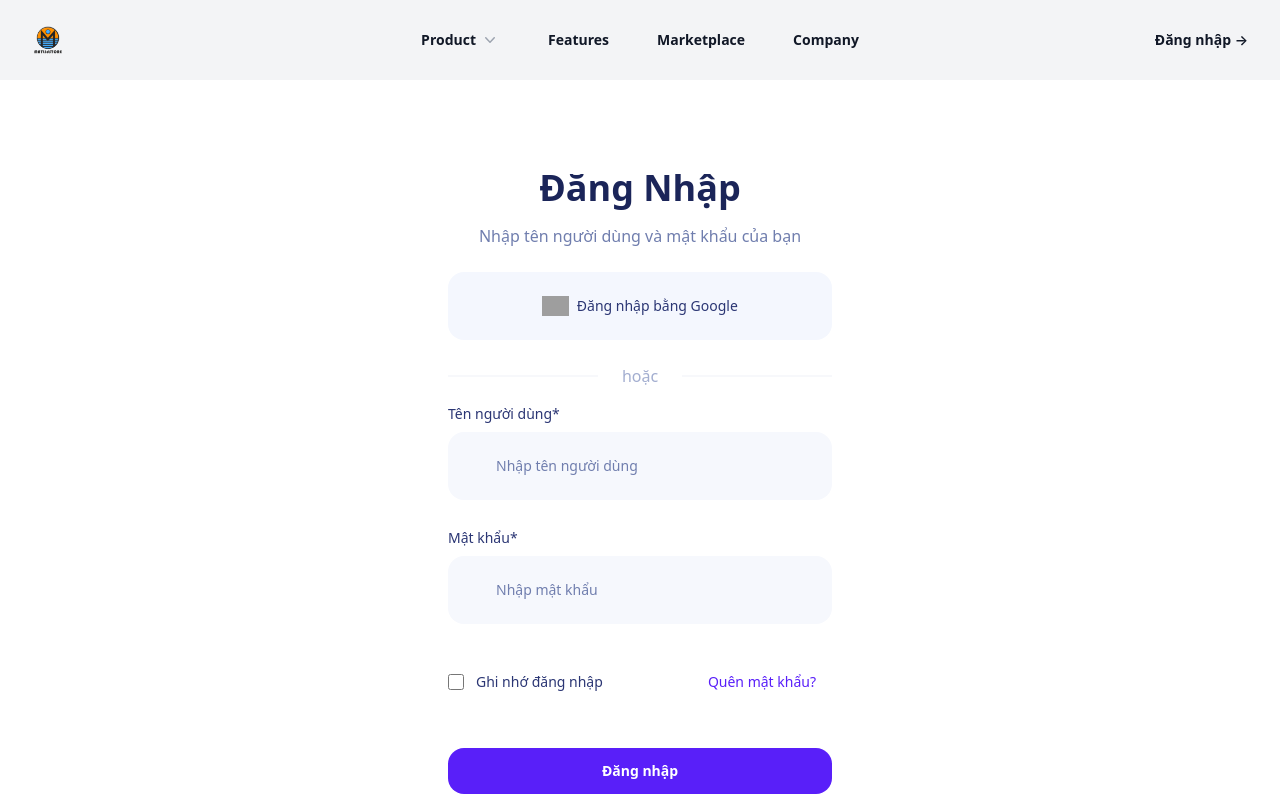
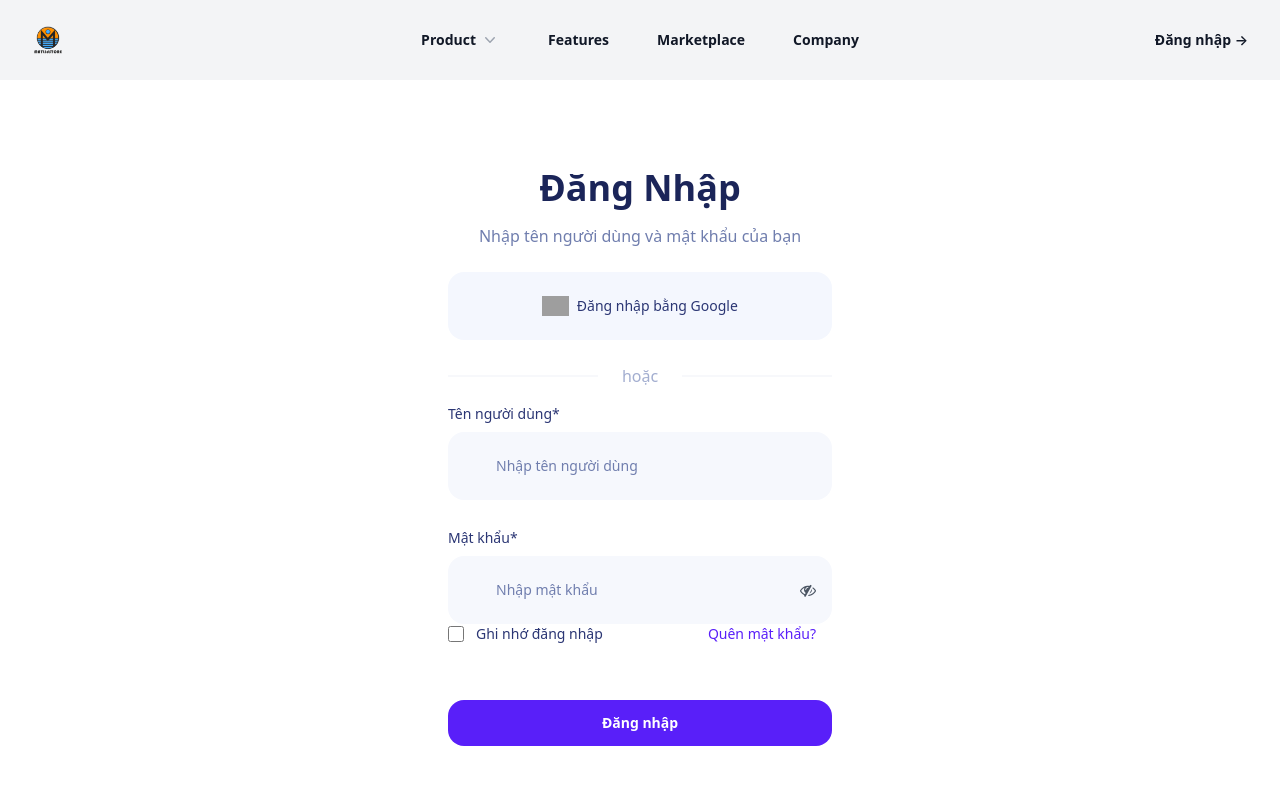
Before and after one commit to phamtiendungcw/MatLidStore, an Angular app in the folder src/MLS.MatLidStoreUI/: page /login in a window 1280 px wide. Shown: the top 796 px of the page. Built offline with nearby package versions, Linux system fonts and the light colour scheme; grey boxes are pictures that could not be loaded.

Commit message:
Refactor AccountService to include login status and methods
- Added a new BehaviorSubject to track the login status in the AccountService
- Implemented setLoggedIn() method to update the login status
- Implemented isLoggedIn() method to retrieve the current login status

```diff
--- a/src/MLS.MatLidStoreUI/src/app/core/services/account.service.ts
+++ b/src/MLS.MatLidStoreUI/src/app/core/services/account.service.ts
@@ -1,6 +1,20 @@
 import { Injectable } from '@angular/core';
+import { BehaviorSubject } from 'rxjs';
 
 @Injectable({
   providedIn: 'root',
 })
-export class AccountService {}
+export class AccountService {
+  private loggedInSubject = new BehaviorSubject<boolean>(false);
+  loggerIn$ = this.loggedInSubject.asObservable();
+
+  // Hàm để thay đổi trạng thái đăng nhập
+  setLoggedIn(isLoggedIn: boolean): void {
+    this.loggedInSubject.next(isLoggedIn);
+  }
+
+  // Hàm để lấy trạng thái đăng nhập
+  isLoggedIn(): boolean {
+    return this.loggedInSubject.value;
+  }
+}
--- a/src/MLS.MatLidStoreUI/src/app/modules/app.component.ts
+++ b/src/MLS.MatLidStoreUI/src/app/modules/app.component.ts
@@ -1,7 +1,34 @@
-import { Component } from '@angular/core';
+import { Component, inject, OnInit } from '@angular/core';
+import { AccountService } from '../core/services/account.service';
+import { Router } from '@angular/router';
 
 @Component({
   selector: 'app-root',
   template: '<router-outlet></router-outlet>',
 })
-export class AppComponent {}
+export class AppComponent implements OnInit {
+  loggerIn = false;
+  private accountService = inject(AccountService);
+  private router = inject(Router);
+
+  ngOnInit(): void {
+    this.loggerIn = this.accountService.isLoggedIn();
+    console.log('LoggerIn: ', this.loggerIn);
+
+    if (!this.loggerIn) {
+      this.router.navigate(['/login']).then(r => r.valueOf());
+    } else {
+      this.router.navigate(['/admin/home/dashboard']).then(r => r.valueOf());
+    }
+
+    this.accountService.loggerIn$.subscribe(value => {
+      this.loggerIn = value;
+
+      if (this.loggerIn) {
+        this.router.navigate(['/admin/home/dashboard']).then(r => r.valueOf());
+      } else {
+        this.router.navigate(['/login']).then(r => r.valueOf());
+      }
+    });
+  }
+}
--- a/src/MLS.MatLidStoreUI/src/app/modules/app.module.ts
+++ b/src/MLS.MatLidStoreUI/src/app/modules/app.module.ts
@@ -6,11 +6,13 @@ import { AppComponent } from './app.component';
 import { NgbModule } from '@ng-bootstrap/ng-bootstrap';
 import { AppAdminModule } from './app-admin/app-admin.module';
 import { AppClientModule } from './app-client/app-client.module';
+import { API_BASE_URL, MatLidStoreAPIServices } from '../core/data/mls-data.service';
+import { HttpClientModule } from '@angular/common/http';
 
 @NgModule({
   declarations: [AppComponent],
-  imports: [BrowserModule, AppRoutingModule, NgbModule, AppAdminModule, AppClientModule],
-  providers: [],
+  imports: [BrowserModule, AppRoutingModule, HttpClientModule, NgbModule, AppAdminModule, AppClientModule],
+  providers: [MatLidStoreAPIServices, { provide: API_BASE_URL, useValue: 'https://localhost:8100' }],
   bootstrap: [AppComponent],
 })
 export class AppModule {}
--- a/src/MLS.MatLidStoreUI/src/app/theme/pages/account/account.component.html
+++ b/src/MLS.MatLidStoreUI/src/app/theme/pages/account/account.component.html
@@ -3,7 +3,10 @@
     <div class="flex justify-center w-full h-full my-auto xl:gap-14 lg:justify-normal md:gap-5 draggable">
       <div class="flex items-center justify-center w-full lg:p-12">
         <div class="flex items-center xl:p-10">
-          <form class="flex flex-col w-full h-full pb-6 text-center bg-white rounded-3xl">
+          <form
+            #loginForm="ngForm"
+            (ngSubmit)="loginClick()"
+            class="flex flex-col w-full h-full pb-6 text-center bg-white rounded-3xl">
             <h3 class="mb-3 text-4xl font-extrabold text-dark-grey-900">Đăng Nhập</h3>
             <p class="mb-4 text-grey-700">Nhập tên người dùng và mật khẩu của bạn</p>
             <a
@@ -21,16 +24,34 @@
             </div>
             <label class="mb-2 text-sm text-start text-grey-900" for="username">Tên người dùng*</label>
             <input
+              [(ngModel)]="model.username"
+              name="username"
               class="flex items-center w-full px-5 py-4 mr-2 text-sm font-medium outline-none focus:bg-grey-400 mb-7 placeholder:text-grey-700 bg-grey-200 text-dark-grey-900 rounded-2xl"
               id="username"
               placeholder="Nhập tên người dùng"
               type="text" />
             <label class="mb-2 text-sm text-start text-grey-900" for="password">Mật khẩu*</label>
-            <input
-              class="flex items-center w-full px-5 py-4 mb-5 mr-2 text-sm font-medium outline-none focus:bg-grey-400 placeholder:text-grey-700 bg-grey-200 text-dark-grey-900 rounded-2xl"
-              id="password"
-              placeholder="Nhập mật khẩu"
-              type="password" />
+            <div class="relative">
+              <input
+                [(ngModel)]="model.password"
+                name="password"
+                class="w-full px-5 py-4 pr-12 text-sm font-medium outline-none placeholder:text-grey-700 bg-grey-200 text-dark-grey-900 rounded-2xl"
+                id="password"
+                placeholder="Nhập mật khẩu"
+                [type]="showPassword ? 'text' : 'password'"
+                required />
+              <button
+                type="button"
+                (click)="togglePassword()"
+                class="absolute inset-y-0 right-0 flex items-center px-3"
+                aria-label="Toggle password visibility"
+                title="{{ showPassword ? 'Ẩn mật khẩu' : 'Hiển thị mật khẩu' }}">
+                <i *ngIf="showPassword" class="fa fa-eye text-gray-600 hover:text-gray-800 transition duration-300"></i>
+                <i
+                  *ngIf="!showPassword"
+                  class="fa fa-eye-slash text-gray-600 hover:text-gray-800 transition duration-300"></i>
+              </button>
+            </div>
             <div class="flex flex-row justify-between mb-8">
               <label class="relative inline-flex items-center mr-3 cursor-pointer select-none">
                 <div class="flex items-center mb-4">
@@ -45,6 +66,7 @@
               <a class="mr-4 text-sm font-medium text-purple-blue-500" href="javascript:void(0)">Quên mật khẩu?</a>
             </div>
             <button
+              type="submit"
               class="w-full px-6 py-3 mb-5 text-sm font-bold leading-none text-white transition duration-300 md:w-96 rounded-2xl hover:bg-purple-blue-600 focus:ring-4 focus:ring-purple-blue-100 bg-purple-blue-500">
               Đăng nhập
             </button>
--- a/src/MLS.MatLidStoreUI/src/app/theme/pages/account/account.component.scss
+++ b/src/MLS.MatLidStoreUI/src/app/theme/pages/account/account.component.scss
@@ -0,0 +1,11 @@
+.relative {
+  position: relative;
+}
+
+.absolute {
+  position: absolute;
+  top: 50%;
+  right: 0.5rem;
+  transform: translateY(-50%);
+  cursor: pointer;
+}
--- a/src/MLS.MatLidStoreUI/src/app/theme/pages/account/account.component.ts
+++ b/src/MLS.MatLidStoreUI/src/app/theme/pages/account/account.component.ts
@@ -1,8 +1,40 @@
-import { Component } from '@angular/core';
+import { Component, inject } from '@angular/core';
+import { Router } from '@angular/router';
+import { AuthRequest, AuthResponse, MatLidStoreAPIServices } from 'src/app/core/data/mls-data.service';
+import { AccountService } from 'src/app/core/services/account.service';
 
 @Component({
   selector: 'app-account',
   templateUrl: './account.component.html',
   styleUrls: ['./account.component.scss', '../../styles/motion-tailwind.css'],
 })
-export class AccountComponent {}
+export class AccountComponent {
+  loggedIn = false;
+  model: AuthRequest = new AuthRequest();
+  user: AuthResponse | null = null;
+  showPassword = false;
+  private matlidstoreapi = inject(MatLidStoreAPIServices);
+  private router = inject(Router);
+  private accountService = inject(AccountService);
+
+  togglePassword() {
+    this.showPassword = !this.showPassword;
+  }
+
+  loginClick() {
+    this.matlidstoreapi.login(this.model).subscribe({
+      next: response => {
+        this.user = response;
+        console.log('User: ', this.user);
+        this.loggedIn = true;
+        this.accountService.setLoggedIn(this.loggedIn);
+
+        if (this.loggedIn) {
+          this.router.navigate(['/admin/home/dashboard']).then(r => r.valueOf());
+        }
+      },
+      error: error => console.log(error),
+      complete: () => console.log('Request has completed.'),
+    });
+  }
+}
--- a/src/MLS.MatLidStoreUI/src/app/theme/pages/account/account.module.ts
+++ b/src/MLS.MatLidStoreUI/src/app/theme/pages/account/account.module.ts
@@ -4,9 +4,10 @@ import { AccountRoutingModule } from './account-routing.module';
 import { AccountComponent } from './account.component';
 import { ThemeModule } from '../../theme.module';
 import { FormsModule } from '@angular/forms';
+import { CommonModule } from '@angular/common';
 
 @NgModule({
   declarations: [AccountComponent],
-  imports: [FormsModule, ThemeModule, AccountRoutingModule],
+  imports: [CommonModule, FormsModule, ThemeModule, AccountRoutingModule],
 })
 export class AccountModule {}
```
